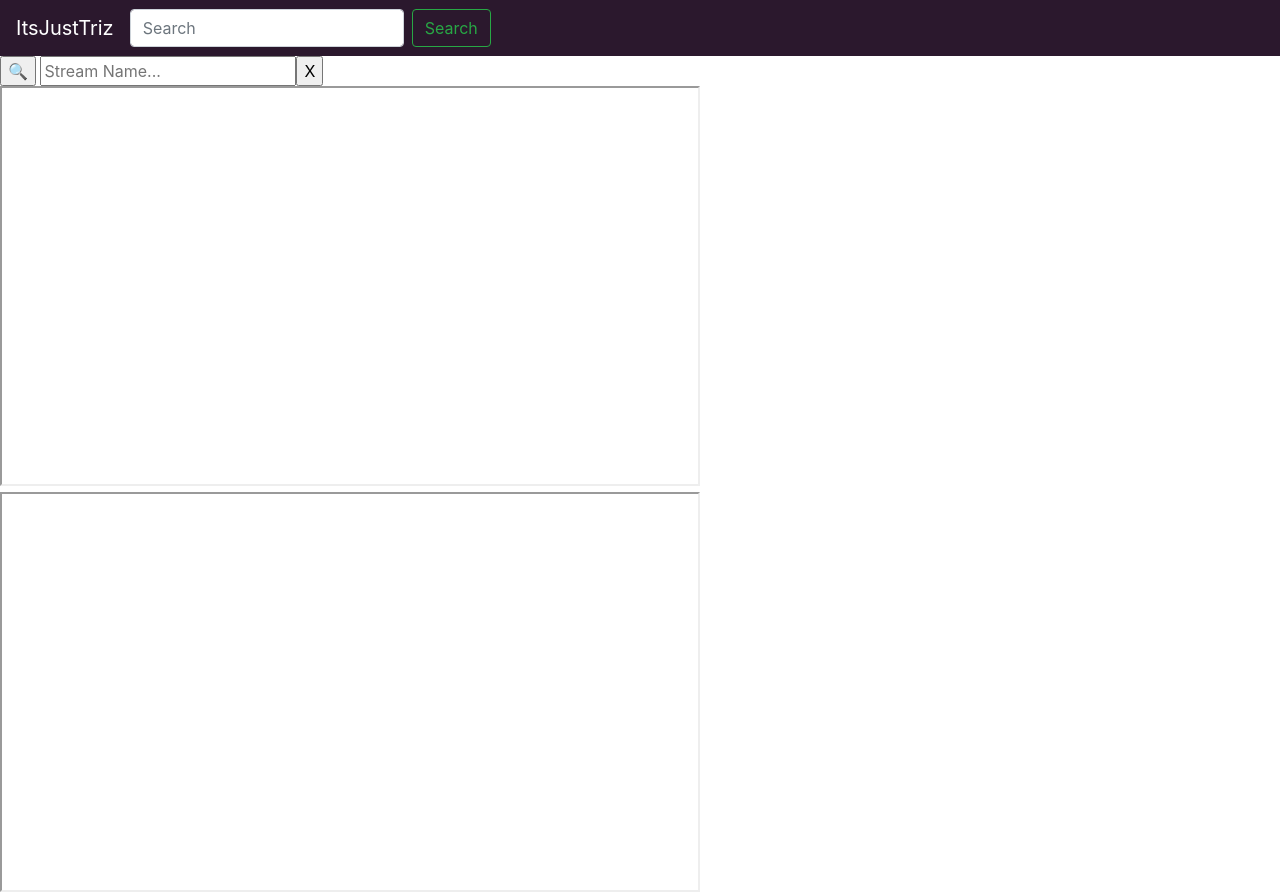
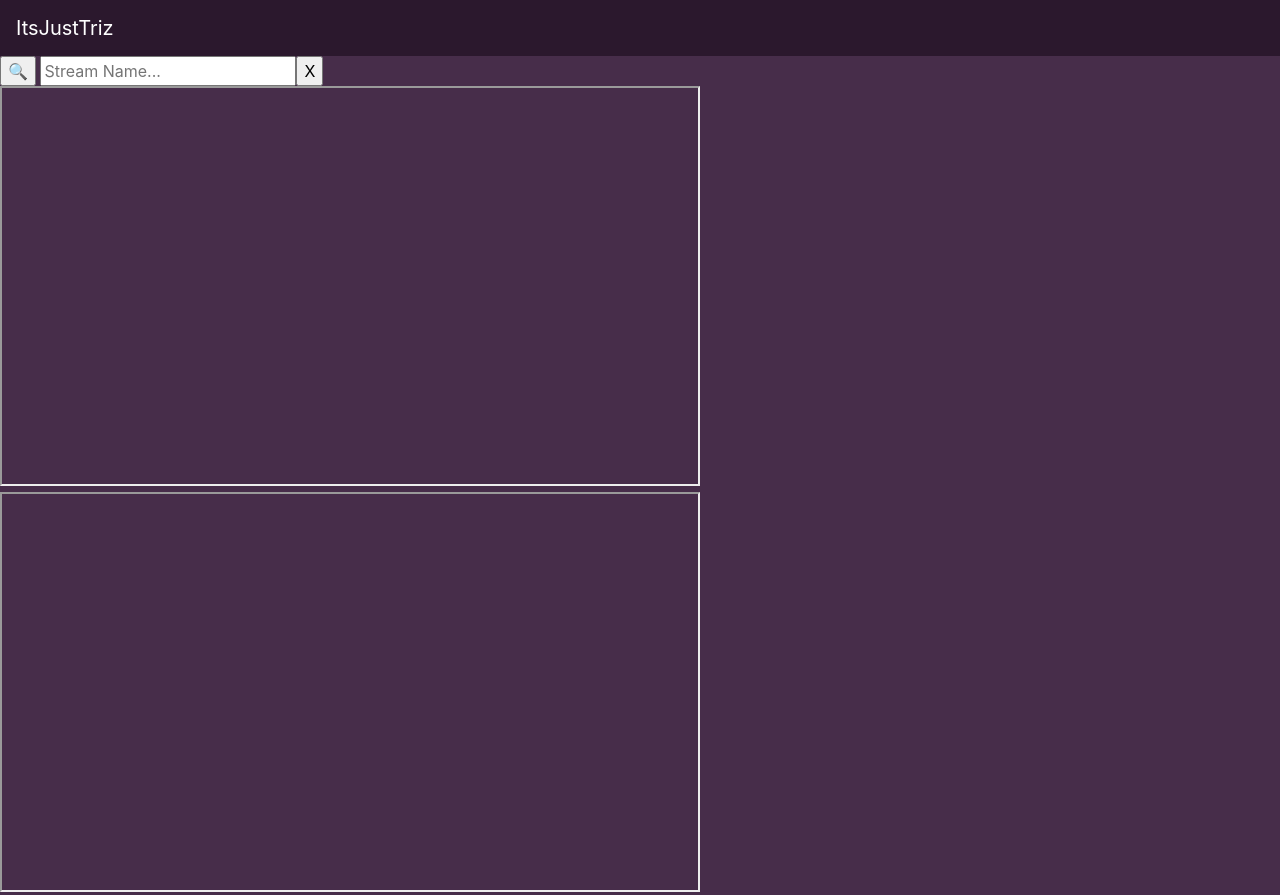
Before and after one commit to itsjusttriz/itsjusttriz.github.io, a plain HTML site: page bts/multi/index.html in a window 1280 px wide. Shown: the top 895 px of the page. Drawn offline with nearby package versions, Linux system fonts and the light colour scheme.

Commit message:
Update index.html

```diff
--- a/bts/multi/index.html
+++ b/bts/multi/index.html
@@ -26,7 +26,7 @@
     <meta http-equiv="Expires" content="0" />
 </head>
 
-<body<body style="background: rgb(71, 45, 74);">
+<body style="background: rgb(71, 45, 74);">
 
 
     <!-- NAVBAR-START -->
@@ -36,11 +36,6 @@
             aria-controls="navbarSupportedContent" aria-expanded="false" aria-label="Toggle navigation">
             <span class="navbar-toggler-icon"></span>
         </button>
-            </ul>
-            <form class="form-inline my-2 my-lg-0">
-                <input class="form-control mr-sm-2" type="search" placeholder="Search" aria-label="Search">
-                <button class="btn btn-outline-success my-2 my-sm-0" type="submit">Search</button>
-            </form>
         </div>
     </nav>
     <!-- NAVBAR-END -->
```
